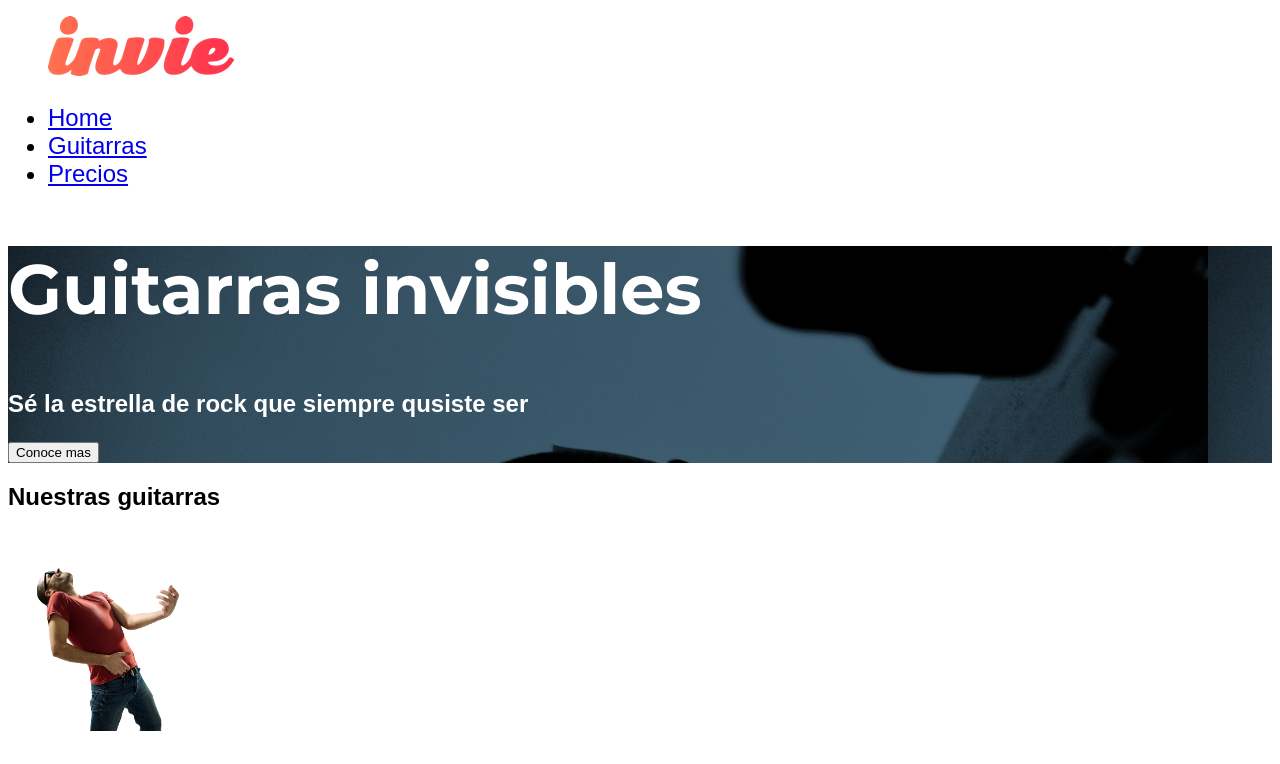
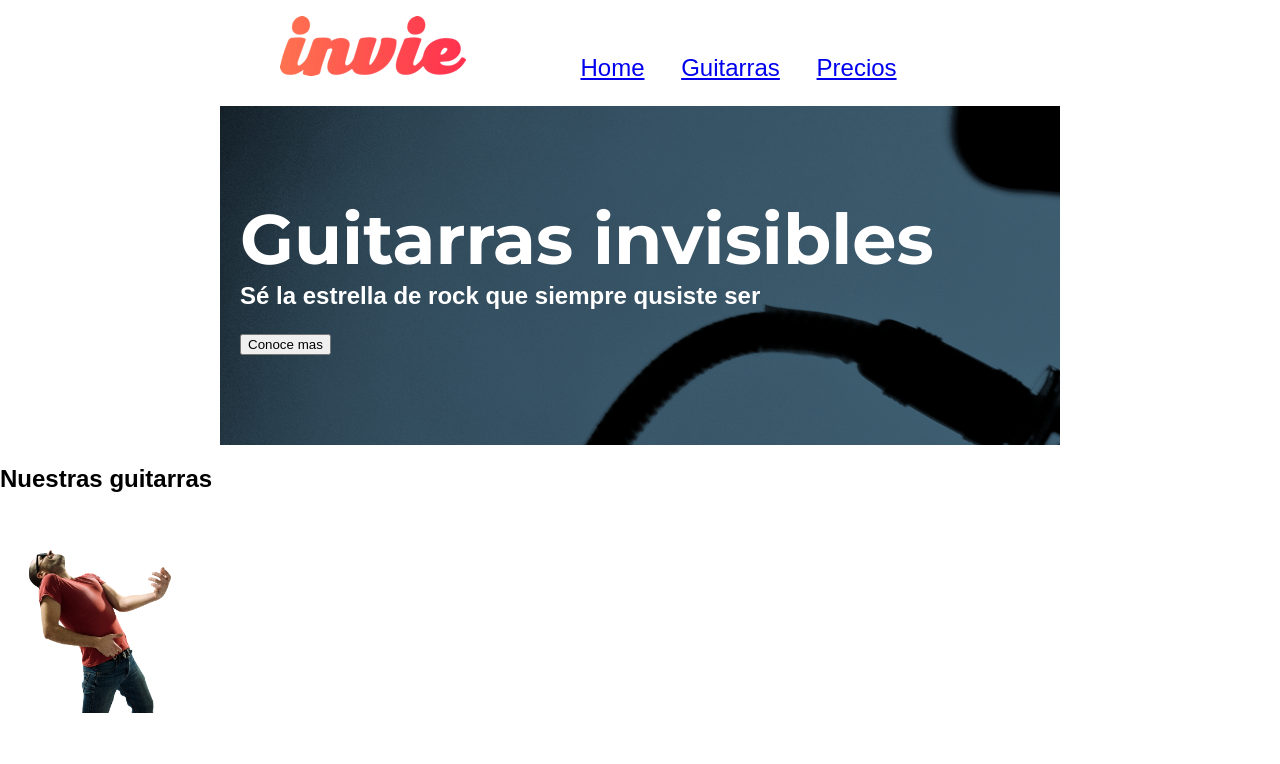
Before and after one commit to hecto932/invie, a plain HTML site: page index.html in a window 1280 px wide. Shown: the top 764 px of the page. Drawn offline with Linux system fonts and the light colour scheme; a web font is replaced by a local one.

Commit message:
Aplicando modelo de caja a nuestros objetos

```diff
--- a/css/invie.css
+++ b/css/invie.css
@@ -1,26 +1,34 @@
 
 /*font-family: 'Allerta', sans-serif;*/
 /*font-family: 'Montserrat', sans-serif;*/
+
 body{
 	font-family: 'Allerta', sans-serif;
+	margin:0;
 }
 
 .titulo {
 	font-family: 'Montserrat', sans-serif;
 	font-size: 70px;
+	margin-bottom: 0;
+	margin-top: 70px;
 }
 
 .title-a{
 	font-size: 24px;
+	margin-top: 0;
 }
 
 
 .title-b{
 	font-size: 50px;
+	margin-bottom: 20px;
 }
 
 .guitarras{
 	color: #1F313C;
+	width: 800px;
+	margin: auto;
 }
 
 .guitarras h2{
@@ -31,8 +39,30 @@ body{
 .portada{
 	background-image: url("../images/background.png");
 	color: white;
+	padding: 20px;
+	width: 800px;
+	margin: auto;
+}
+
+.portada button {
+	margin-bottom: 70px;
 }
 
 .menu {
 	font-size: 24px;
+	display: inline-block;
 }
+
+.menu li {
+	display: inline-block;
+	margin-left: 30px;
+}
+
+.logotipo {
+	display: inline-block;
+}
+
+.header{
+	width: 800px;
+	margin: auto;
+}
--- a/index.html
+++ b/index.html
@@ -8,7 +8,7 @@
 </head>
 <body>
 	<header id="header" class="header">
-		<figure>
+		<figure class="logotipo">
 			<img src="images/invie.png" width="186" height="60" alt="Invie logotipo">
 		</figure>
 		<nav class="menu">
```
